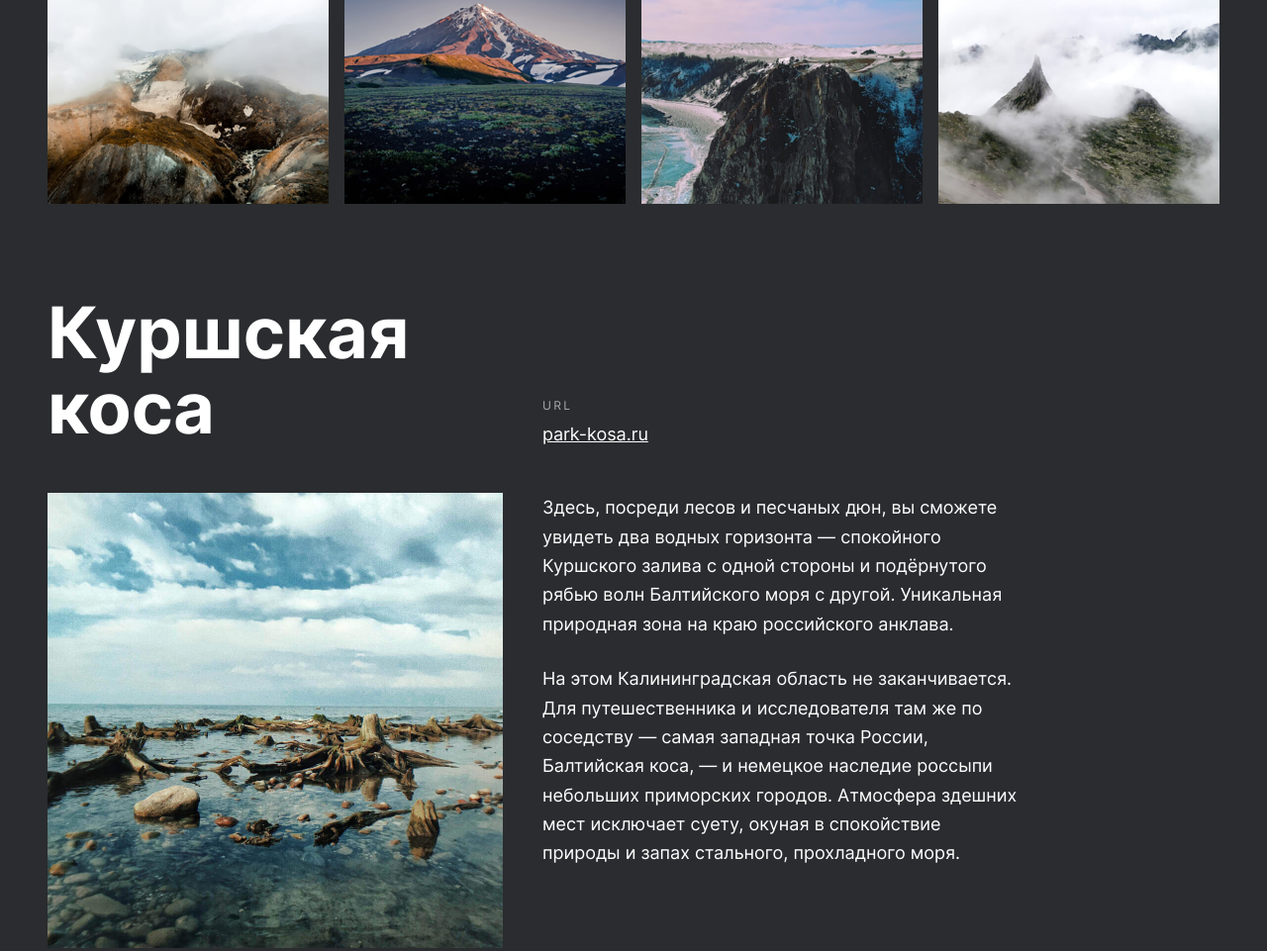
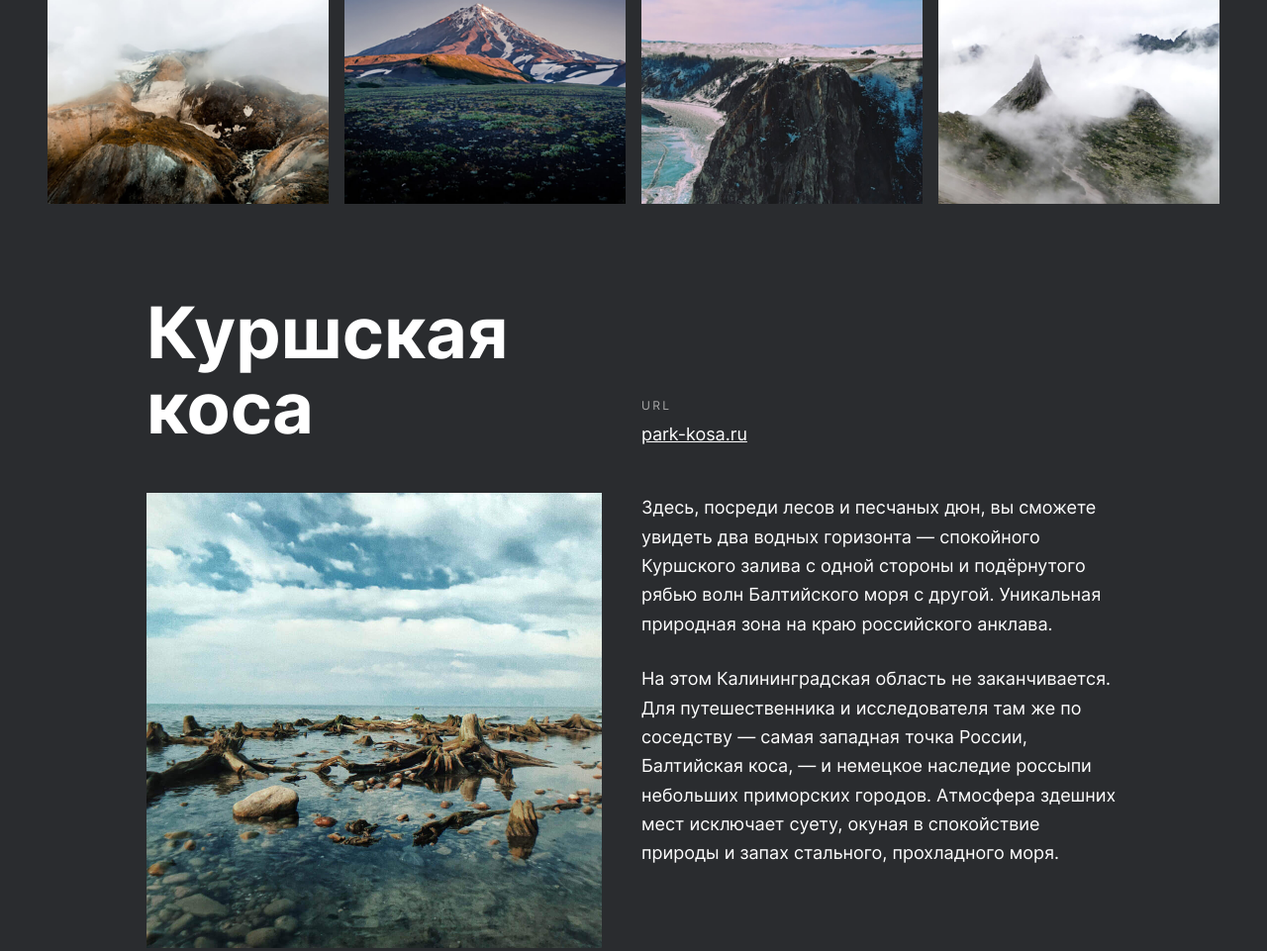
Before and after one commit to ArtemRumyantsev/russian-travel, a plain HTML site: page index.html in a window 1280 px wide. Shown: the part 2168-3129 px from the top of the page at 99% size. Drawn offline with Linux system fonts and the light colour scheme.

Commit message:
Add files via upload

```diff
--- a/index.html
+++ b/index.html
@@ -47,7 +47,7 @@
                 <img src="./images/photo-grid-baikal-2.jpg" class="photo-grid__item" alt="Байкал2">
                 <img src="./images/photo-grid-ergaki.jpg" class="photo-grid__item" alt="Ергаки">
             </section>
-            <section class="places">
+            <section class="places small-wrapper">
                 <div class="place">
                     <div class="place__block">
                         <h2 class="place__title">Куршская коса</h2>
```
